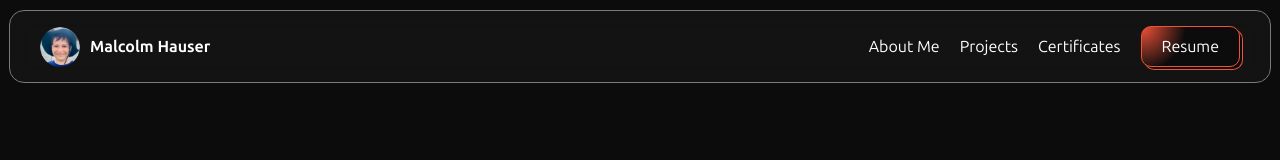
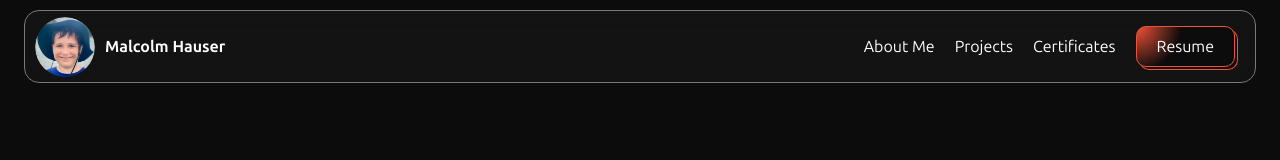
Before and after one commit to Mooshay105/Personal-Site, a React (Vite) app: page / in a window 1280 px wide. Shown: the top 160 px of the page. Built offline with nearby package versions, Linux system fonts and the light colour scheme.

Commit message:
nav bar styles fixes

```diff
--- a/src/assets/main.css
+++ b/src/assets/main.css
@@ -86,7 +86,8 @@ nav {
 	width: calc(100% - 60px);
 	height: fit-content;
 	border-radius: 15px;
-	padding: 0 20px;
+	padding: 0;
+	padding-right: 10px;
 	border: #7a7a7a 1px solid;
 	background-color: #1a1a1a8e;
 	backdrop-filter: blur(10px) saturate(180%);
@@ -143,8 +144,8 @@ nav {
 }
 
 .logo img {
-	width: 40px;
-	height: 40px;
+	width: 60px;
+	height: 60px;
 	border-radius: 50%;
 	margin-right: 10px;
 }
```
